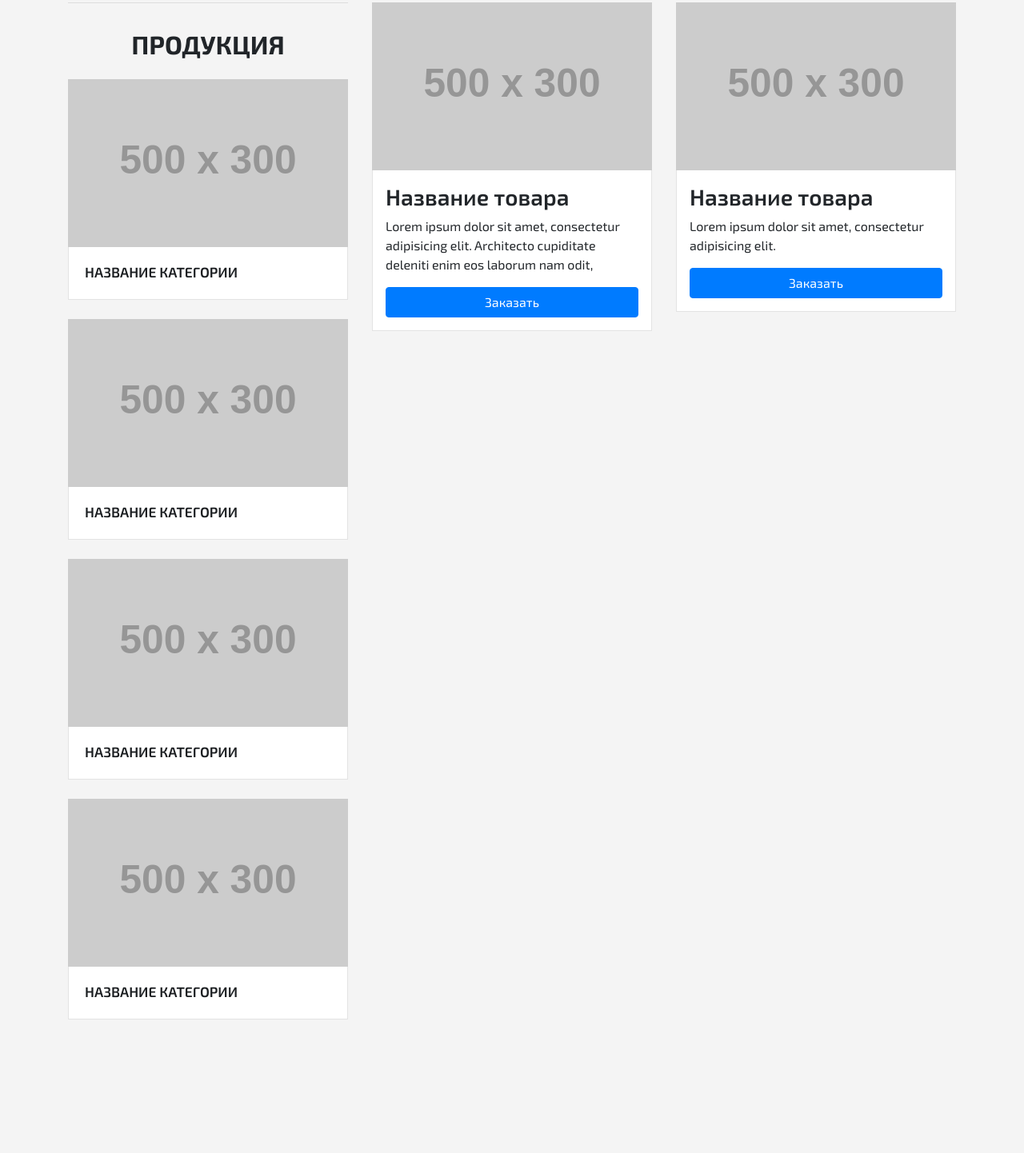
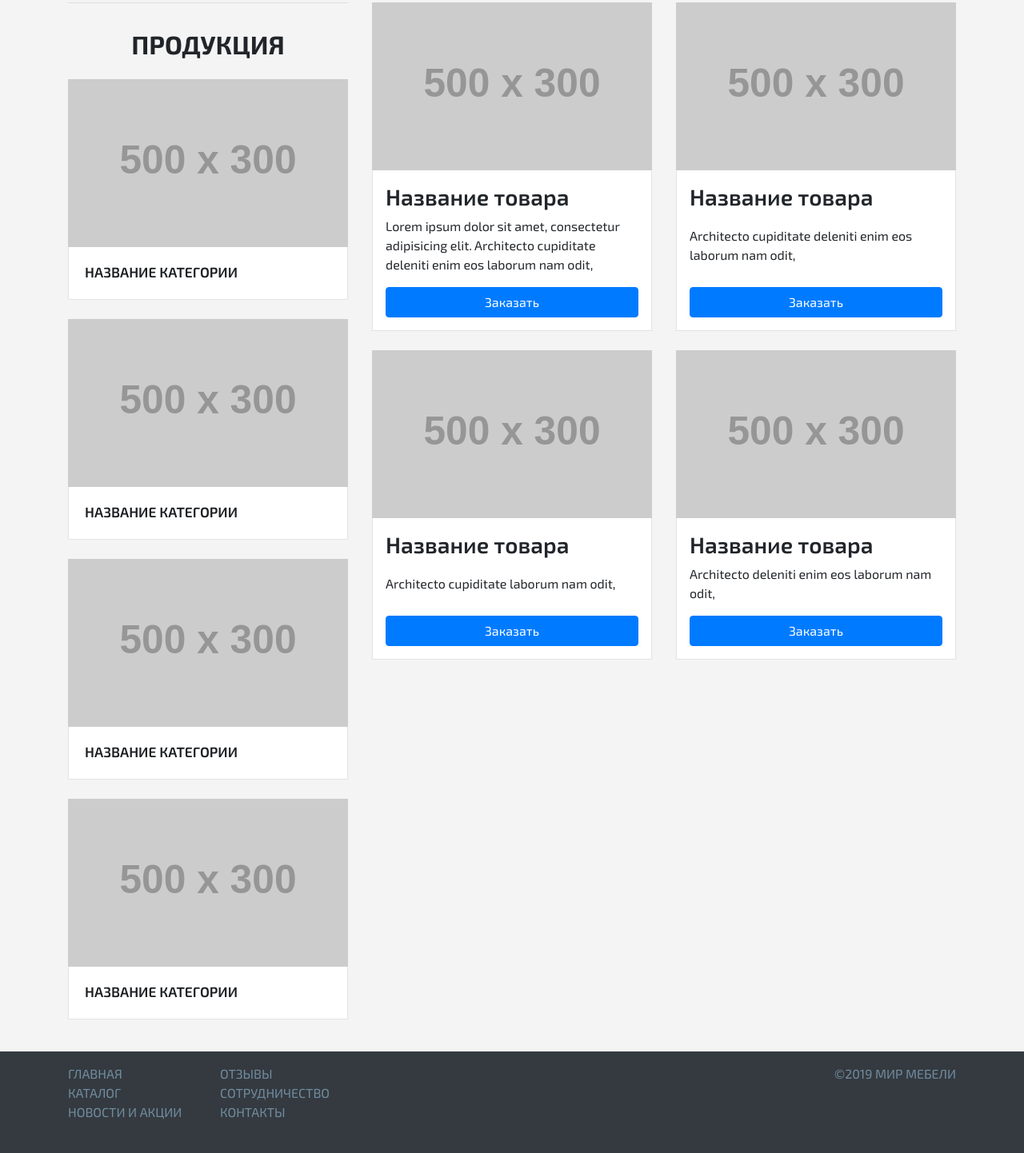
Before and after one commit to terlim/nasos32.ru, a website: page src/html/index.html in a window 1280 px wide. Shown: the part 392-1834 px from the top of the page at 80% size. Before the commit the page ends 1691 px from the top, so only its background shows below. Drawn offline with nearby package versions, Linux system fonts and the light colour scheme; files that its build step writes are made by us from their sources; placeholder pictures from the web are drawn by us; files whose address does not match are found by name.

Commit message:
main page fix

```diff
--- a/src/blocks/catalog-tovar/catalog-tovar.html
+++ b/src/blocks/catalog-tovar/catalog-tovar.html
@@ -1,5 +1,6 @@
 <div class="col col-12 col-lg-6">
     <div class="catalog-tovar-wrapper">
+        <div class="catalog-tovar-card">
             <a href="#" class="left-menu-item-img"><img class="img-fluid img-scale" src="https://via.placeholder.com/500x300.jpg"></a>
             <div class="catalog-tovar-prop">
                 <h3 class="catalog-tovar-title">Название товара</h3>
@@ -9,14 +10,43 @@
             </div>
         </div>
     </div>
+</div>
 <div class="col col-12 col-lg-6">
     <div class="catalog-tovar-wrapper">
+        <div class="catalog-tovar-card">
             <a href="#" class="left-menu-item-img"><img class="img-fluid img-scale" src="https://via.placeholder.com/500x300.jpg"></a>
             <div class="catalog-tovar-prop">
                 <h3 class="catalog-tovar-title">Название товара</h3>
-            <span>Lorem ipsum dolor sit amet, consectetur adipisicing elit.
+                <span> Architecto cupiditate deleniti enim eos laborum nam odit,
                    </span>
                 <button class="btn btn-primary btn-catalog-order">Заказать</button>
             </div>
         </div>
     </div>
+</div>
+<div class="col col-12 col-lg-6">
+    <div class="catalog-tovar-wrapper">
+        <div class="catalog-tovar-card">
+            <a href="#" class="left-menu-item-img"><img class="img-fluid img-scale" src="https://via.placeholder.com/500x300.jpg"></a>
+            <div class="catalog-tovar-prop">
+                <h3 class="catalog-tovar-title">Название товара</h3>
+                <span> Architecto cupiditate  laborum nam odit,
+                   </span>
+                <button class="btn btn-primary btn-catalog-order">Заказать</button>
+            </div>
+        </div>
+    </div>
+</div>
+<div class="col col-12 col-lg-6">
+    <div class="catalog-tovar-wrapper">
+        <div class="catalog-tovar-card">
+            <a href="#" class="left-menu-item-img"><img class="img-fluid img-scale" src="https://via.placeholder.com/500x300.jpg"></a>
+            <div class="catalog-tovar-prop">
+                <h3 class="catalog-tovar-title">Название товара</h3>
+                <span> Architecto  deleniti enim eos laborum nam odit,
+                   </span>
+                <button class="btn btn-primary btn-catalog-order">Заказать</button>
+            </div>
+        </div>
+    </div>
+</div>
--- a/src/blocks/catalog-tovar/catalog-tovar.scss
+++ b/src/blocks/catalog-tovar/catalog-tovar.scss
@@ -4,15 +4,21 @@
 @import "../../../node_modules/bootstrap/scss/mixins";
 
 .catalog-tovar-wrapper{
+  height: 100%;
+  padding-bottom: 1.5rem;
+}
+.catalog-tovar-card{
   display: flex;
-  flex-wrap: nowrap;
-  flex-direction: row;
+  flex-direction: column;
+  height: 100%;
 }
 .catalog-tovar-prop{
+  flex-grow: 1;
   display: flex;
-  flex-direction: row;
+  flex-direction: column;
   background-color: white;
   padding: 1rem;
+  justify-content: space-between;
   border-bottom: 1px solid hsla(0,0%,63%,.3);
   border-left: 1px solid hsla(0,0%,63%,.3);
   border-right: 1px solid hsla(0,0%,63%,.3);
@@ -23,10 +29,9 @@
 @include media-breakpoint-up(lg){
   .catalog-tovar-wrapper{
 
-    flex-direction: column;
+
   }
   .catalog-tovar-prop{
-    display: flex;
-    flex-direction: column;
+
   }
 }
--- /dev/null
+++ b/src/blocks/footer/footer.html
@@ -0,0 +1,19 @@
+<footer class="footer">
+    <div class="container">
+        <div class="row">
+            <div class="col col-12 col-md-2">
+                <div class="footer-link"><a href="/">Главная</a></div>
+                <div class="footer-link"><a href="/catalog">Каталог</a></div>
+                <div class="footer-link"><a href="/novosti-i-akczii">Новости и акции</a></div>
+            </div>
+            <div class="col col-12 col-md-2">
+                <div class="footer-link"><a href="/otzyivyi">Отзывы</a></div>
+                <div class="footer-link"><a href="/sotrudnichestvo">Сотрудничество</a></div>
+                <div class="footer-link"><a href="/contacts">Контакты</a></div>
+            </div>
+            <div class="col col-12 col-md-8">
+                <div class="footer-copyright"> ©2019  Мир Мебели</div>
+            </div>
+        </div>
+    </div>
+</footer>
--- /dev/null
+++ b/src/blocks/footer/footer.scss
@@ -0,0 +1,18 @@
+@import "../custom_bootstrap/variables_custom";
+@import "../../../node_modules/bootstrap/scss/functions";
+@import "../../../node_modules/bootstrap/scss/variables";
+@import "../../../node_modules/bootstrap/scss/mixins";
+
+.footer{
+  background-color: #343a40;
+  padding: 1rem 0;
+  margin-top: 1rem;
+  min-height: 127px;
+}
+.footer-copyright {
+  text-align: right;
+}
+.footer-copyright, .footer-link a {
+  text-transform: uppercase;
+  color: #728da0;
+}
--- a/src/css/style.css
+++ b/src/css/style.css
@@ -8,3 +8,4 @@
 @import "../blocks/navbar/navbar.css";
 @import "../blocks/left_menu/left_menu.css";
 @import "../blocks/catalog-tovar/catalog-tovar.css";
+@import "../blocks/footer/footer.css";
```
Also changed, not shown: src/html/index.html (+1 -0 lines), src/blocks/catalog-tovar/catalog-tovar.css, src/blocks/footer/footer.css (added), src/fonts/icons/myiconfont.ttf, src/fonts/icons/myiconfont.woff, src/fonts/icons/myiconfont.woff2, 1 other file. Lines whose indentation alone changed are shown as unchanged.
